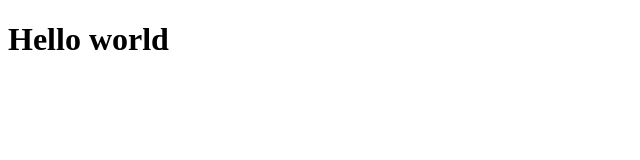
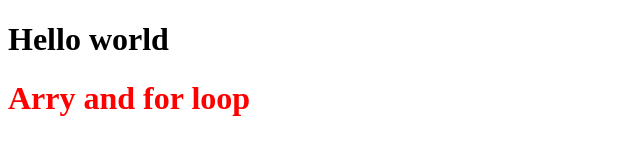
Before and after one commit to samodsingh/window-alert, a plain HTML site: page index.html in a window 1280 px wide. Shown: the whole page, without its empty margins (0-640 px from the left). Drawn offline with Linux system fonts and the light colour scheme.

Commit message:
text color

```diff
--- a/index.html
+++ b/index.html
@@ -12,6 +12,8 @@
     </script>
 </head>
 <body>
-
+   <h1 style="color: red;">
+       Arry and for loop
+   </h1>
 </body>
 </html>
```
